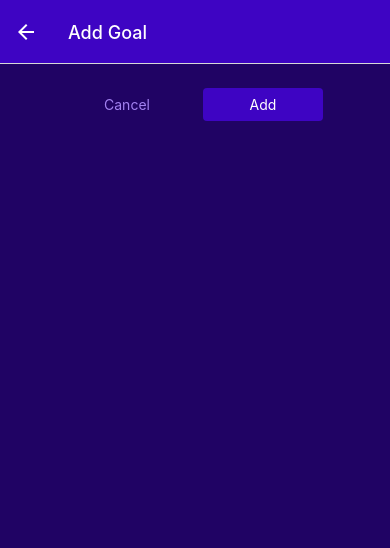
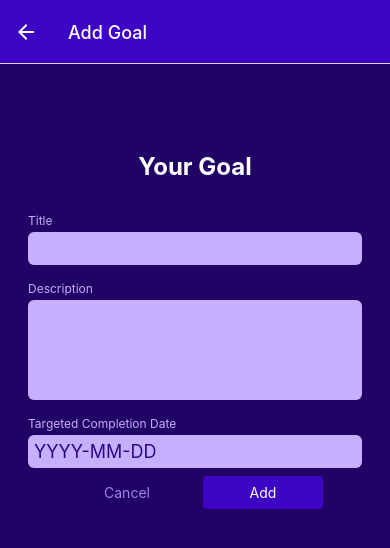
Before and after one commit to Nibiew1213/Relife, a React Native app: screen /ManageGoal in a window 390 px wide. Shown: the top 548 px of the page. Built offline with nearby package versions, Linux system fonts and the light colour scheme.

Commit message:
feat: Managed input form handled user input with validation

```diff
--- /dev/null
+++ b/components/ManageGoal/GoalForm.js
@@ -0,0 +1,148 @@
+import { useState } from "react"
+import { View, Text, StyleSheet, Alert } from "react-native"
+
+import Input from "./Input"
+import Button from "../UI/Button"
+import { getFormattedDate } from "../../util/date"
+import { GlobalStyles } from "../../constants/styles"
+
+function GoalForm({ submitButtonLabel, onCancel, onSubmit, defaultValues }) {
+    const [inputs, setInputs] = useState({
+        title: {
+            value: defaultValues ? defaultValues.title : '',
+            isValid: true // set to true to prevent err msg when visiting add goal page
+            // isValid: !!defaultValues // is same as defaultValues ? true : false
+        },
+        description: {
+            value: defaultValues ? defaultValues.description : '',
+            isValid: true
+            // isValid: !!defaultValues // if default values exist, its true
+        },
+        date: {
+            value: defaultValues ? getFormattedDate(defaultValues.date) : '',
+            isValid: true
+        }
+    })
+
+    function inputChangedHandler(inputIdentifier, enteredValue) {
+        setInputs((currentInputs) => {
+            return {
+                ...currentInputs,
+                [inputIdentifier]: { value: enteredValue, isValid: true } // [<->] allows set and target properties dynamically
+            }  // when entering, assume is valid first, will turn to invalid after input error
+        })
+    }
+
+    function submitHandler() {
+        const goalData ={
+            title: inputs.title.value,
+            description: inputs.description.value,
+            date: new Date(inputs.date.value) // Date constructor function converts string to date object
+        }
+
+        // helper constants for user input validation
+        const titleIsValid = goalData.title.trim().length > 0 // check if input is empty, trim for 'spaces' input
+        const descriptionIsValid = goalData.description.trim().length > 0 // check if input is empty, trim for 'spaces' input
+        const dateIsValid = goalData.date.toString() !== 'Invalid Date'
+        // in JS, new Date('2022-11-05') returns a valid date object, if new Date('hello') will return 'Invalid Date'
+
+        if (!titleIsValid || !descriptionIsValid || !dateIsValid) {
+            // Alert.alert('Invalid input', 'Please check your input values')
+            setInputs((currentInputs) => {
+                return { // Updating the states if something invalid was entered
+                    title: { value: currentInputs.title.value, isValid: titleIsValid },
+                    description: { value: currentInputs.description.value, isValid: descriptionIsValid },
+                    date: { value: currentInputs.date.value, isValid: dateIsValid }
+                }
+            })
+            return
+        }
+
+        onSubmit(goalData)
+    }
+
+    // helper constant to return JSX code upon invalid input
+    const formIsInvalid = // if one of the below is invalid, overall forms become invalid
+        !inputs.title.isValid ||
+        !inputs.description.isValid ||
+        !inputs.date.isValid
+
+    return (
+        <View style={styles.form}>
+            <Text style={styles.heading}>Your Goal</Text>
+            <Input
+                label="Title"
+                invalid={!inputs.title.isValid}
+                textInputConfig={{
+                    autoCorrect: false,
+                    autoCapitalize: 'none',
+                    onChangeText: inputChangedHandler.bind(this, 'title'), // two-way binding
+                        value: inputs.title.value
+                }}
+            />
+            <Input
+                label="Description"
+                invalid={!inputs.description.isValid}
+                textInputConfig={{
+                    multiline: true,
+                    autoCorrect: false,
+                    autoCapitalize: 'none',
+                    onChangeText: inputChangedHandler.bind(this, 'description'),
+                        value: inputs.description.value
+                }}
+            />
+            <Input
+                label="Targeted Completion Date"
+                invalid={!inputs.date.isValid}
+                textInputConfig={{
+                    placeholder: 'YYYY-MM-DD',
+                    maxLength: 10,
+                    onChangeText: inputChangedHandler.bind(this, 'date'),
+                    value: inputs.date.value
+                }}
+            />
+            {formIsInvalid && (
+                <Text style={styles.errorText}>
+                    Invalid input values - please check your entry!
+                </Text>
+            )}
+            <View style={styles.buttons}>
+                <Button style={styles.button} mode='flat' onPress={onCancel}>
+                    Cancel
+                </Button>
+                <Button style={styles.button} onPress={submitHandler}>
+                    {submitButtonLabel}
+                </Button>
+            </View>
+        </View>
+    )
+}
+
+export default GoalForm
+
+const styles = StyleSheet.create({
+    form: {
+        marginVertical: 40
+    },
+    heading: {
+        fontSize: 24,
+        fontWeight: 'bold',
+        color: 'white',
+        marginVertical: 24,
+        textAlign: 'center'
+    },
+    errorText: {
+        textAlign: 'center',
+        color: GlobalStyles.colors.error500,
+        margin: 8
+    },
+    buttons: {
+        flexDirection: 'row',
+        justifyContent: 'center',
+        alignItems: 'center'
+    },
+    button: {
+        minWidth: 120,
+        marginHorizontal: 8
+    },
+})
--- /dev/null
+++ b/components/ManageGoal/Input.js
@@ -0,0 +1,54 @@
+import { View, Text, TextInput, StyleSheet } from "react-native"
+
+import { GlobalStyles } from "../../constants/styles"
+
+function Input({ label, invalid, style, textInputConfig }) {
+
+    const inputStyles = [styles.input]
+
+    if (textInputConfig && textInputConfig.multiline) { // combining standard style and multiline style
+        inputStyles.push(styles.inputMultiline)
+    }
+
+    if (invalid) {
+        inputStyles.push(styles.invalidInput)
+    }
+
+    return(
+        <View style={[styles.inputContainer, style]}>
+            <Text style={[styles.label, invalid && styles.invalidLabel]}>{label}</Text>
+            <TextInput style={inputStyles} {...textInputConfig} />
+        </View>
+    )
+}
+
+export default Input
+
+const styles = StyleSheet.create({
+    inputContainer: {
+        marginHorizontal: 4,
+        marginVertical: 8
+    },
+    label: {
+        fontSize: 12,
+        color: GlobalStyles.colors.primary100,
+        marginBottom: 4
+    },
+    input: {
+        backgroundColor: GlobalStyles.colors.primary100,
+        color: GlobalStyles.colors.primary700,
+        padding: 6,
+        borderRadius: 6,
+        fontSize: 18
+    },
+    inputMultiline: {
+        minHeight: 100,
+        textAlignVertical: 'top'
+    },
+    invalidLabel: {
+        color: GlobalStyles.colors.error500
+    },
+    invalidInput: {
+        backgroundColor: GlobalStyles.colors.error50
+    }
+})
--- a/screens/ManageGoal.js
+++ b/screens/ManageGoal.js
@@ -1,6 +1,7 @@
 import { useContext, useLayoutEffect } from 'react'
 import { View, StyleSheet } from 'react-native'
 
+import GoalForm from '../components/ManageGoal/GoalForm'
 import Button from '../components/UI/Button'
 import IconButton from '../components/UI/IconButton'
 import { GlobalStyles } from '../constants/styles'
@@ -11,6 +12,9 @@ function ManageGoal({route, navigation}) {
 
     const editedGoalId = route.params?.goalId // goalId as stated in GoalItem Component, params? to determine retreving existing goal or adding new goal
     const isEditing = !!editedGoalId // !! is to convert a value into boolean, falsy into false or truthy into true
+
+    const selectedGoal = goalsCtx.goals.find(
+        (goal) => goal.id === editedGoalId) // selecting goal to prefill form for editing
 
     useLayoutEffect(() => { // useEffect to prevent flickering of old to new content
         navigation.setOptions({ // method to set values like title of screen
@@ -27,36 +31,23 @@ function ManageGoal({route, navigation}) {
         navigation.goBack()
     }
 
-    function confirmHandler() {
+    function confirmHandler(goalData) {
         if (isEditing) {
-            goalsCtx.updateGoal(
-                editedGoalId,
-                {
-                    title: 'Testtt',
-                    description: 'Test!!!',
-                    date: new Date('2022-05-20')
-                }
-            )
+            goalsCtx.updateGoal(editedGoalId, goalData)
         } else {
-            goalsCtx.addGoal({
-                title: 'Test',
-                description: 'Test!!!!!!!',
-                date: new Date('2022-05-19')
-            })
+            goalsCtx.addGoal(goalData)
         }
         navigation.goBack()
     }
 
     return (
         <View style={styles.container}>
-            <View style={styles.buttons}>
-                <Button style={styles.button} mode='flat' onPress={cancelHandler}>
-                    Cancel
-                </Button>
-                <Button style={styles.button} onPress={confirmHandler}>
-                    {isEditing ? 'Update' : 'Add'}
-                </Button>
-            </View>
+            <GoalForm
+                submitButtonLabel={isEditing ? 'Update' : 'Add'}
+                onSubmit={confirmHandler}
+                onCancel={cancelHandler}
+                defaultValues={selectedGoal}
+            />
             {isEditing && (
                 <View style={styles.deleteContainer}>
                     <IconButton
@@ -79,15 +70,6 @@ const styles = StyleSheet.create({
         padding: 24,
         backgroundColor: GlobalStyles.colors.primary800
     },
-    buttons: {
-        flexDirection: 'row',
-        justifyContent: 'center',
-        alignItems: 'center'
-    },
-    button: {
-        minWidth: 120,
-        marginHorizontal: 8
-    },
     deleteContainer: {
         marginTop: 16,
         paddingTop: 8,
--- a/screens/NewGoal.js
+++ b/screens/NewGoal.js
@@ -33,7 +33,7 @@ function GoalInput(props) {
         //         />
         //         <TextInput
         //             style={styles.textInput}
-        //             placeholder='Targeted Completion Date'
+        //             placeholder='Targeted Completion '
         //         />
         //         <View style={styles.buttonContainer}>
         //             <View style={styles.button}>
--- a/util/date.js
+++ b/util/date.js
@@ -1,3 +1,4 @@
 export function getFormattedDate(date) {
-    return `${date.getDate()}-${date.getMonth() +1 }-${date.getFullYear()}`;
+    return date.toISOString().slice(0, 10)
+    // return `${date.getFullYear()}-${date.getMonth() +1 }-${date.getDate()}`;
 }
```
